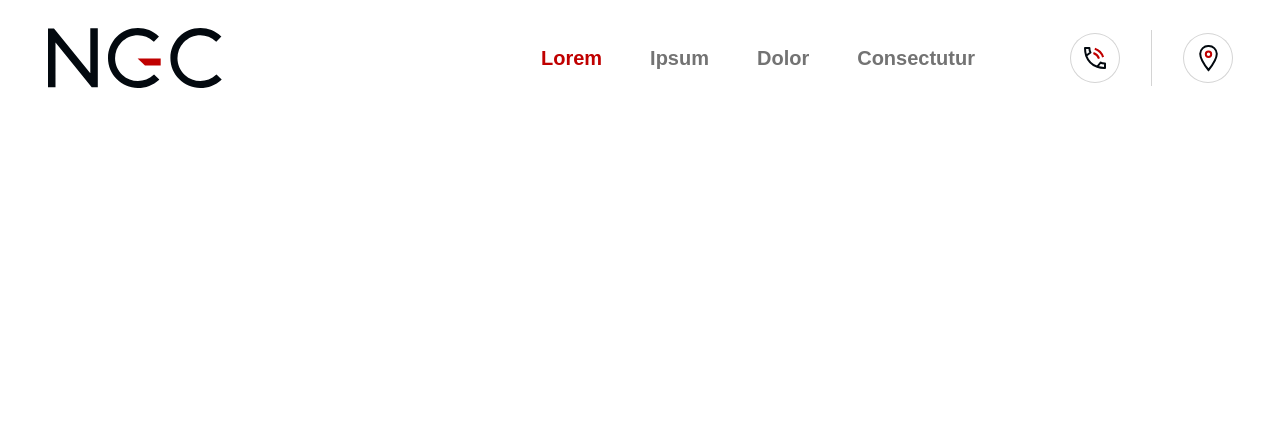
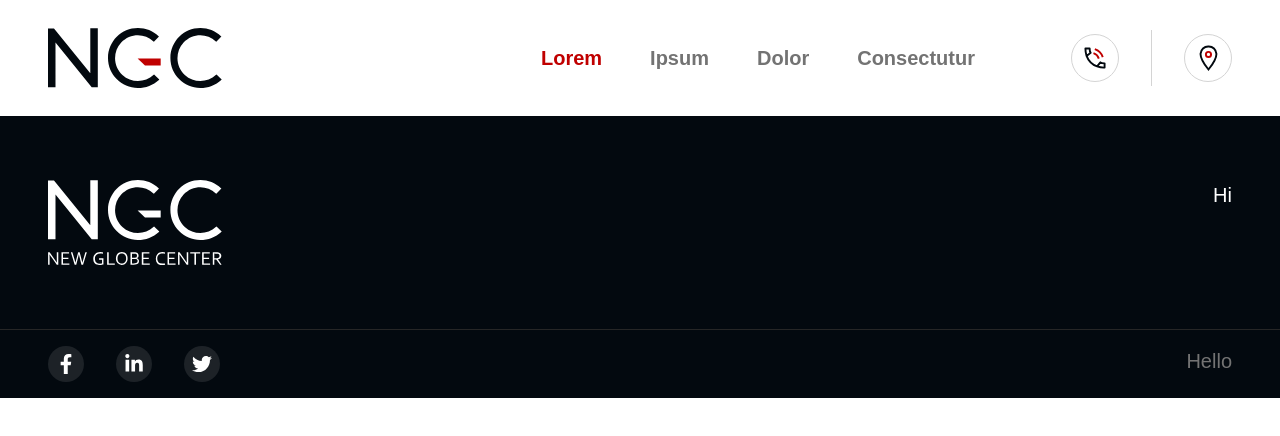
Before and after one commit to tfo-ngcircle/new-globe-center, a Next.js app: page / in a window 1280 px wide. Shown: the top 436 px of the page. Built offline with nearby package versions, Linux system fonts and the light colour scheme; a web font is replaced by a local one.

Commit message:
started footer

```diff
--- a/package.json
+++ b/package.json
@@ -13,7 +13,8 @@
     "@heroicons/react": "^1.0.4",
     "next": "11.1.2",
     "react": "17.0.2",
-    "react-dom": "17.0.2"
+    "react-dom": "17.0.2",
+    "react-icons": "^4.2.0"
   },
   "devDependencies": {
     "autoprefixer": "^10.3.6",
--- a/src/components/footer.js
+++ b/src/components/footer.js
@@ -0,0 +1,34 @@
+import { Logo } from "./logo";
+import { FaFacebookF, FaLinkedinIn, FaTwitter } from "react-icons/fa";
+import { SocialIcon } from "./socialIcon";
+
+export default function Footer() {
+  return (
+    <div className="bg-black text-white transition-all">
+      <footer className="divide-y divide-gray-800">
+        <div className="container flex justify-between py-16">
+          <div>
+            <Logo isFull className="text-white" classNameFlag="text-white" />
+          </div>
+          <div>Hi</div>
+        </div>
+        <div className="py-4">
+          <div className="container flex justify-between">
+            <div className="flex space-x-8">
+              <SocialIcon>
+                <FaFacebookF />
+              </SocialIcon>
+              <SocialIcon>
+                <FaLinkedinIn />
+              </SocialIcon>
+              <SocialIcon>
+                <FaTwitter />
+              </SocialIcon>
+            </div>
+            <div className="text-gray-500">Hello</div>
+          </div>
+        </div>
+      </footer>
+    </div>
+  );
+}
--- a/src/components/header.js
+++ b/src/components/header.js
@@ -43,11 +43,11 @@ export default function Header() {
           </ul>
           <div className="flex items-center space-x-8">
             <Link href="#">
-              <Phone className="rounded-full ring-1 ring-gray-300 hover:ring-primary hover:ring-opacity-50" />
+              <Phone className="rounded-full border border-gray-300 hover:border-primary hover:border-opacity-60" />
             </Link>
             <span className="h-14 w-px bg-gray-300" />
             <Link href="#">
-              <Marker className="rounded-full ring-1 ring-gray-300 hover:ring-primary hover:ring-opacity-50" />
+              <Marker className="rounded-full border border-gray-300 hover:border-primary hover:border-opacity-60" />
             </Link>
           </div>
         </div>
--- /dev/null
+++ b/src/components/socialIcon.js
@@ -0,0 +1,11 @@
+import Link from "./link";
+
+export const SocialIcon = ({ href, children }) => {
+  return (
+    <Link href={href}>
+      <div className="p-2 rounded-full bg-opacity-10 bg-white hover:bg-opacity-20">
+        {children}
+      </div>
+    </Link>
+  );
+};
--- a/src/pages/index.js
+++ b/src/pages/index.js
@@ -1,9 +1,11 @@
+import Footer from "@/components/footer";
 import Header from "@/components/header";
 
 export default function Home() {
   return (
     <>
       <Header />
+      <Footer />
     </>
   );
 }
```
Also changed, not shown: 1 other file (tests, documents, lock files or other folders).
